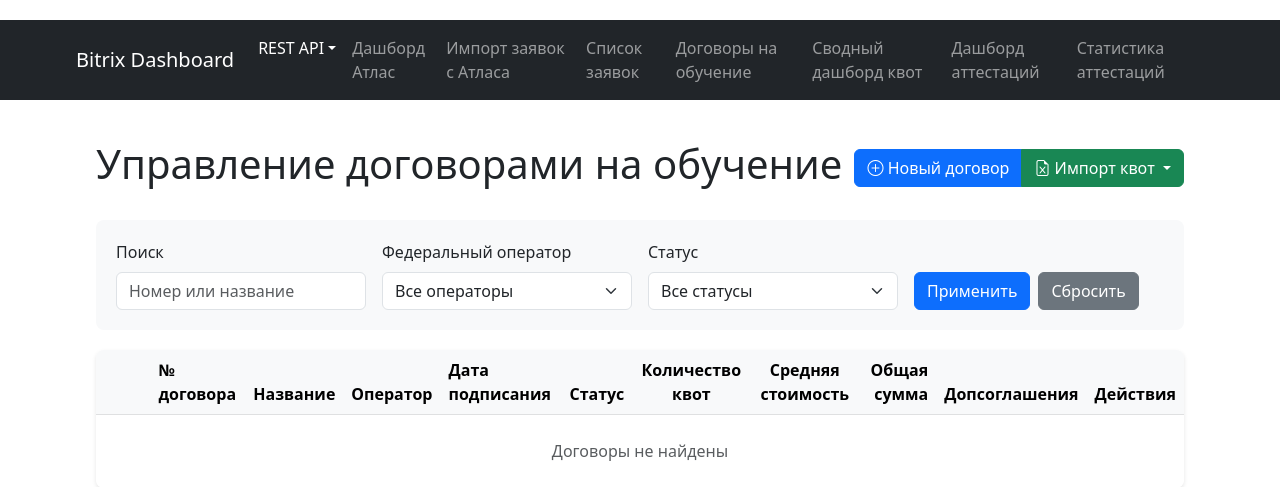
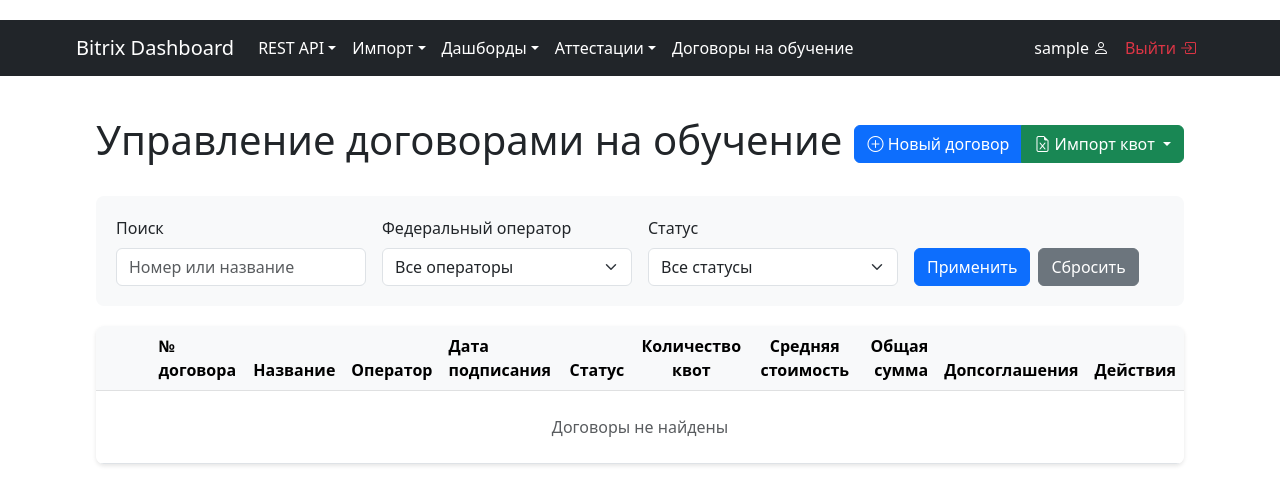
Before and after one commit to BurmAnton/BitrixDashboard, a Django app: page /education/agreements/ in a window 1280 px wide. Shown: the top 487 px of the page. Run offline with Django 4.2, Linux system fonts and the light colour scheme; the visitor is signed in with stand-in values (Sample User, id 1); data that the repository does not hold is empty; parts of the project's set-up code (start-up, migrations or seed data) failed here and were passed over; some libraries are stand-ins or nearby versions.

Commit message:
Header Update
Укомплектованная по выпадающим спискам шапка
Кнопка "Войти" с редиректом в последнюю страницу
При входе ссылка на админку(имя пользователя), кнопка выйти
Для гостей заблокировано больше страниц, заблокированные страницы отключены в шапке

```diff
--- a/crm_connector/urls.py
+++ b/crm_connector/urls.py
@@ -1,7 +1,6 @@
 from django.urls import path, include
 from . import views
 from rest_framework.routers import DefaultRouter
-from rest_framework.authtoken import views as tokenviews
 from .views import ObjectHistoryView, RegionAutocomplete, ListenerProgressViewSet
 
 app_name = 'crm_connector'
@@ -11,6 +10,8 @@ router.register(r'user-progress', ListenerProgressViewSet, basename='user-progre
 
 urlpatterns = [
     path('', views.index, name='index'),
+    path('logout/', views.logout_view, name='logout'),
+    path('login/', views.login_view, name='login'),
     path('dashboard/', views.dashboard, name='dashboard'),
     path('pipelines/', views.pipelines_dashboard, name='pipelines_dashboard'),
     path('sync/', views.sync_data, name='sync_data'),
@@ -28,7 +29,6 @@ urlpatterns = [
     path('region-autocomplete/', RegionAutocomplete.as_view(), name='region-autocomplete'),
     path('contract-generation/', views.contract_generation, name="contract_generation"),
     path('api/', include(router.urls)),
-    path('api-token-auth/', tokenviews.obtain_auth_token),
     path('api-guide/', views.api_guide, name="api-guide"),
     path('download-application/<str:snils>/', views.download_generated_application, name="download_generated_application"),
     path('applications-list/', views.applications_list, name="applications_list")
--- a/templates/base.html
+++ b/templates/base.html
@@ -24,7 +24,6 @@
     {% block extra_css %}{% endblock %}
 </head>
 <body>
-    {% if user.is_authenticated %}
     <nav class="navbar navbar-expand-lg navbar-dark bg-dark">
         <div class="container">
             <a class="navbar-brand" href="/">Bitrix Dashboard</a>
@@ -35,40 +34,67 @@
                 <ul class="navbar-nav">
                     {% if user.is_superuser or user.is_staff %}
                         <li class="nav-item dropdown">
-                            <a class="nav-link dropdown-toggle active" href="{% url 'contact_management:api-guide' %}" aria-expanded="false" >REST API</a>
+                            <a class="nav-link dropdown-toggle active" href="{% url 'crm_connector:api-guide' %}" aria-expanded="false" >REST API</a>
                             <ul class="dropdown-menu" style="margin-top: 0;">
+                                <li><a class="dropdown-item " href="{% url 'crm_connector:api-guide' %}">Заявки</a></li>
+                                <li><hr class="dropdown-divider"></li>
                                 <li><a class="dropdown-item" href="{% url 'contact_management:api-guide' %}">Организации</a></li>
                                 <li><a class="dropdown-item" href="{% url 'contact_management:api-guide' %}?contact">Контакты</a></li>
                                 <li><a class="dropdown-item" href="{% url 'contact_management:api-guide' %}?get_all">Списки</a></li>
                             </ul>
                         </li>
                     {% endif %}
+                    <li class="nav-item dropdown">
+                        <a class="nav-link dropdown-toggle active" aria-expanded="false">Импорт</a>
+                        <ul class="dropdown-menu" style="margin-top: 0;">
+                            <li><a class="dropdown-item {% if not user.is_authenticated %} disabled {% else %} active {% endif %}" href="{% url 'crm_connector:import_atlas_applications' %}">Импорт заявок с Атласа</a></li>
+                            <li><a class="dropdown-item {% if not user.is_authenticated %} disabled {% else %} active {% endif %}" href="{% url 'crm_connector:import_not_atlas' %}">Импорт других заявок</a></li>
+                            <li><hr class="dropdown-divider"></li>
+                            <li><a class="dropdown-item {% if not user.is_authenticated %} disabled {% else %} active {% endif %}" href="{% url 'contact_management:import' %}">Импорт контактов</a></li>
+                        </ul>
+                    </li>
+                    <li class="nav-item dropdown">
+                        <a class="nav-link dropdown-toggle active" aria-expanded="false">Дашборды</a>
+                        <ul class="dropdown-menu" style="margin-top: 0;">
+                            <li><a class="dropdown-item" href="{% url 'crm_connector:atlas_dashboard' %}">Дашборд Атлас</a></li>
+                            <li><hr class="dropdown-divider"></li>
+                            <li><a class="dropdown-item {% if not user.is_authenticated %} disabled {% else %} active {% endif %}" href="{% url 'crm_connector:applications_list' %}">Список заявок</a></li>
+                            <li><a class="dropdown-item {% if not user.is_authenticated %} disabled {% else %} active {% endif %}" href="{% url 'education_planner:quota_summary_dashboard' %}">Сводный дашборд квот</a></li>
+                        </ul>
+                    </li>
+                    <li class="nav-item dropdown">
+                        <a class="nav-link dropdown-toggle active" aria-expanded="false">Аттестации</a>
+                        <ul class="dropdown-menu" style="margin-top: 0;">
+                            <li><a class="dropdown-item {% if not user.is_authenticated %} disabled {% else %} active {% endif %}" href="{% url 'crm_connector:attestation_progress' %}">Дашборд аттестаций</a></li>
+                            <li><a class="dropdown-item {% if not user.is_authenticated %} disabled {% else %} active {% endif %}" href="{% url 'crm_connector:attestation-stats' %}">Статистика аттестаций</a></li>
+                        </ul>
+                    </li>
+
                     <li class="nav-item">
-                        <a class="nav-link" href="{% url 'crm_connector:atlas_dashboard' %}">Дашборд Атлас</a>
+                        <a class="nav-link {% if not user.is_authenticated %} disabled {% else %} active {% endif %}" href="{% url 'education_planner:agreements_dashboard' %}">Договоры на обучение</a>
+                    </li>
+
+                </ul>
+
+                <ul class="navbar-nav ms-auto">
+                    {% if user.is_authenticated %}
+                    <li class="nav-item">
+                        <a class="nav-link active" href="/admin">{{ user.username  }}<i class="bi bi-person ms-1"></i></a>
                     </li>
                     <li class="nav-item">
-                        <a class="nav-link" href="{% url 'crm_connector:import_atlas_applications' %}">Импорт заявок с Атласа</a>
+                        <a class="nav-link text-danger active" href="{% url 'crm_connector:logout' %}">Выйти<i class="bi bi-box-arrow-in-right ms-1"></i></a>
                     </li>
+                    {% else %}
                     <li class="nav-item">
-                        <a class="nav-link" href="{% url 'crm_connector:applications_list' %}">Список заявок</a>
+                        {% with url=request.path %}
+                        <a class="nav-link active" href="{% url 'crm_connector:login' %}?redirect={{ url }}">Войти<i class="bi bi-box-arrow-in-right ms-1"></i></a>
+                        {% endwith %}
                     </li>
-                    <li class="nav-item">
-                        <a class="nav-link" href="{% url 'education_planner:agreements_dashboard' %}">Договоры на обучение</a>
-                    </li>
-                    <li class="nav-item">
-                        <a class="nav-link" href="{% url 'education_planner:quota_summary_dashboard' %}">Сводный дашборд квот</a>
-                    </li>
-                    <li class="nav-item">
-                        <a class="nav-link" href="{% url 'crm_connector:attestation_progress' %}">Дашборд аттестаций</a>
-                    </li>
-                    <li class="nav-item">
-                        <a class="nav-link" href="{% url 'crm_connector:attestation-stats' %}">Статистика аттестаций</a>
-                    </li>
+                    {% endif %}
                 </ul>
             </div>
         </div>
     </nav>
-    {% endif %}
 
     <div class="container">
         {% if messages %}
```
Also changed, not shown: crm_connector/views.py (+23 -0 lines).
